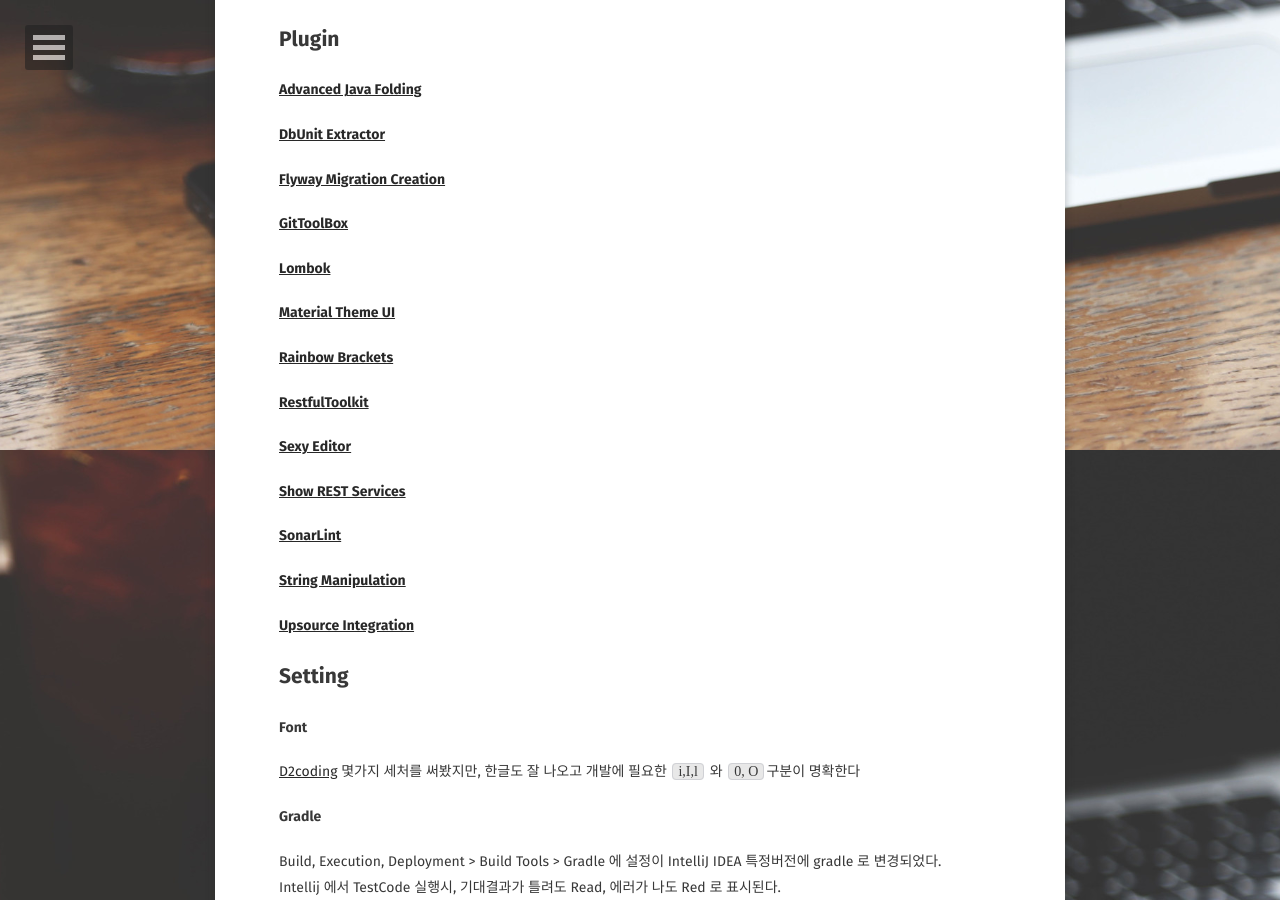
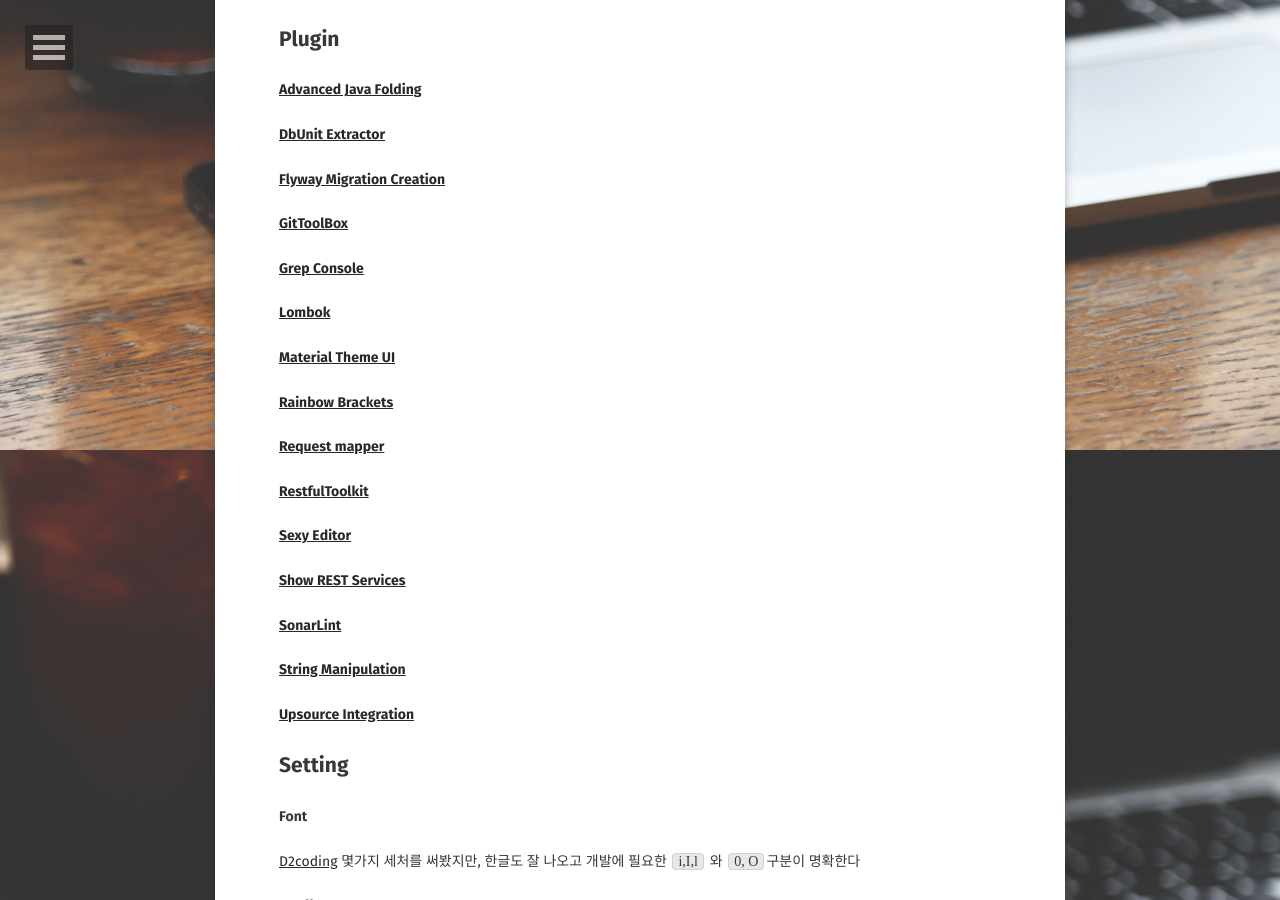
Before and after one commit to mayaul/mayaul.github.io, a Jekyll site: the page built from _posts/2019-12-06-intellij-setting-plugin.md, in a window 1280 px wide and 900 px high, scrolled down 450 px. Built offline with Jekyll 4.4.1, drawn with Linux system fonts in a browser that asks for light colours; some web fonts are replaced; comment, search, counter and statistics services are not loaded.

Commit message:
add plugin info

```diff
--- a/_posts/2019-12-06-intellij-setting-plugin.md
+++ b/_posts/2019-12-06-intellij-setting-plugin.md
@@ -17,9 +17,11 @@ tag:
 #### [DbUnit Extractor](https://plugins.jetbrains.com/plugin/7958-dbunit-extractor)
 #### [Flyway Migration Creation](https://plugins.jetbrains.com/plugin/8597-flyway-migration-creation)
 #### [GitToolBox](https://plugins.jetbrains.com/plugin/7499-gittoolbox)
+#### [Grep Console](https://plugins.jetbrains.com/plugin/7125-grep-console)
 #### [Lombok](https://plugins.jetbrains.com/plugin/6317-lombok)
 #### [Material Theme UI](https://plugins.jetbrains.com/plugin/8006-material-theme-ui)
 #### [Rainbow Brackets](https://plugins.jetbrains.com/plugin/10080-rainbow-brackets)
+#### [Request mapper](https://plugins.jetbrains.com/plugin/9567-request-mapper)
 #### [RestfulToolkit](https://plugins.jetbrains.com/plugin/10292-restfultoolkit)
 #### [Sexy Editor](https://plugins.jetbrains.com/plugin/1833-sexy-editor)
 #### [Show REST Services](https://plugins.jetbrains.com/plugin/9503-show-rest-services)
```
